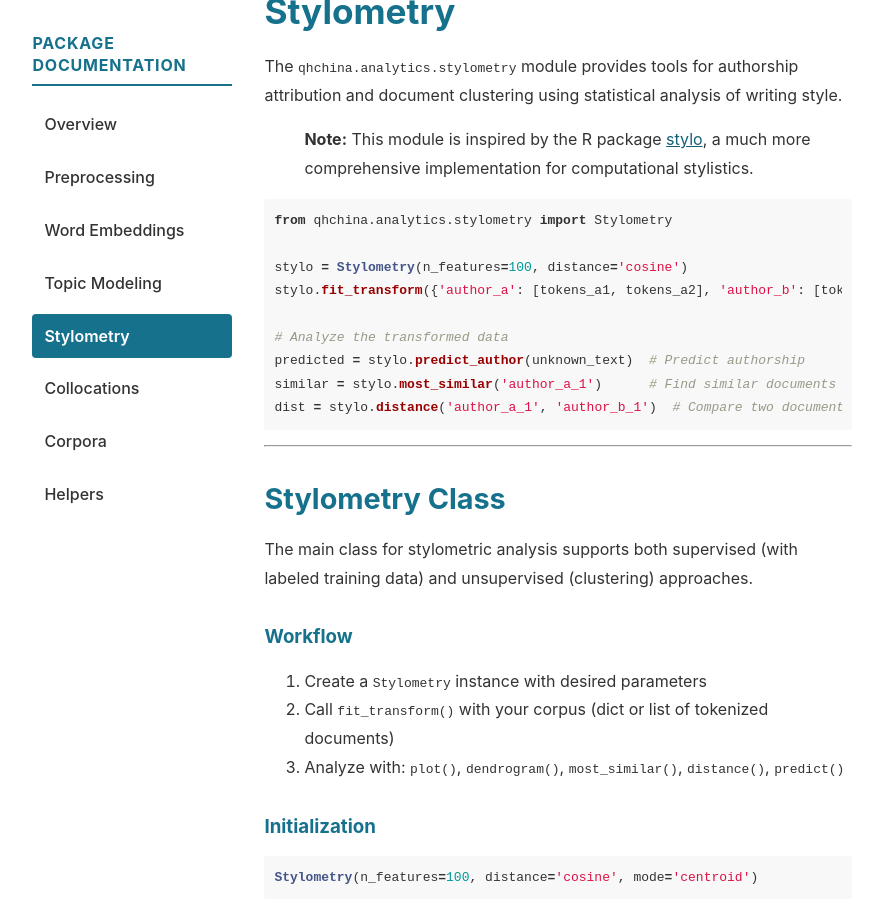
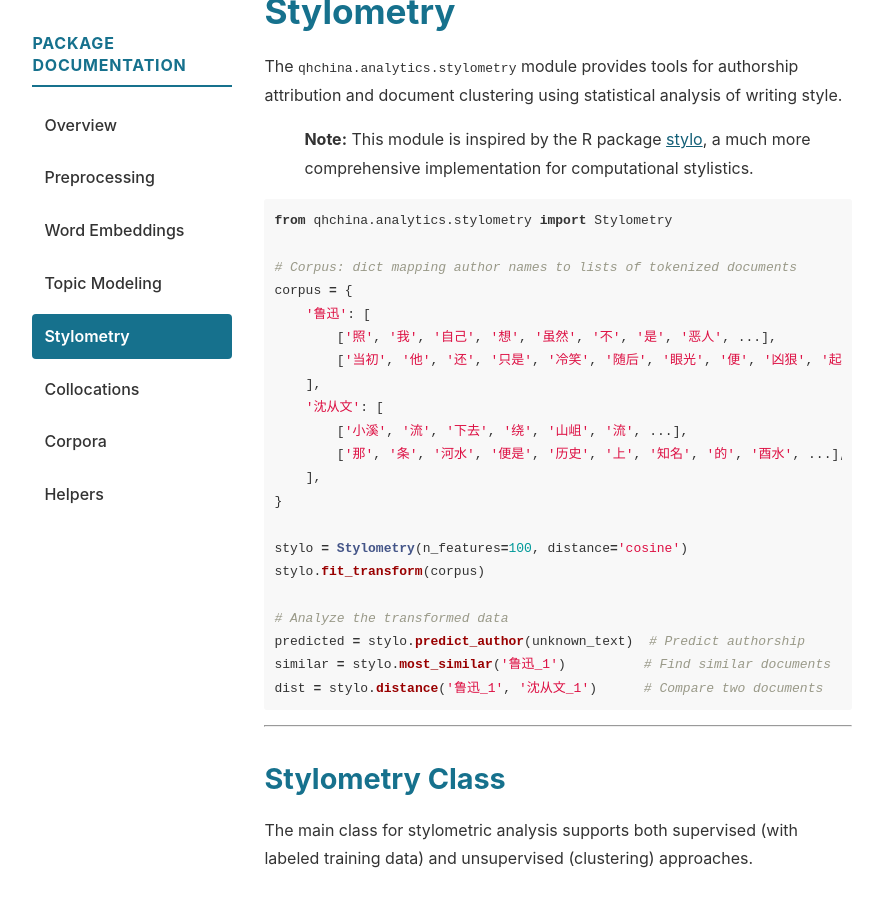
Before and after one commit to mcjkurz/qhchina, a Jekyll site: the page built from docs/pkg_docs/stylometry/index.md, in a window 1280 px wide and 900 px high, scrolled down 611 px. Shown: the whole window, without its empty margins (198-1081 px from the left). Built offline with Jekyll 4.4.1, drawn with Linux system fonts in a browser that asks for light colours.

Commit message:
stylometry refactored

````diff
--- a/docs/pkg_docs/stylometry/index.md
+++ b/docs/pkg_docs/stylometry/index.md
@@ -13,13 +13,25 @@ The `qhchina.analytics.stylometry` module provides tools for authorship attribut
 ```python
 from qhchina.analytics.stylometry import Stylometry
 
+# Corpus: dict mapping author names to lists of tokenized documents
+corpus = {
+    '鲁迅': [
+        ['照', '我', '自己', '想', '虽然', '不', '是', '恶人', ...],
+        ['当初', '他', '还', '只是', '冷笑', '随后', '眼光', '便', '凶狠', '起来', ...],
+    ],
+    '沈从文': [
+        ['小溪', '流', '下去', '绕', '山岨', '流', ...],
+        ['那', '条', '河水', '便是', '历史', '上', '知名', '的', '酉水', ...],
+    ],
+}
+
 stylo = Stylometry(n_features=100, distance='cosine')
-stylo.fit_transform({'author_a': [tokens_a1, tokens_a2], 'author_b': [tokens_b1, tokens_b2]})
+stylo.fit_transform(corpus)
 
 # Analyze the transformed data
 predicted = stylo.predict_author(unknown_text)  # Predict authorship
-similar = stylo.most_similar('author_a_1')      # Find similar documents
-dist = stylo.distance('author_a_1', 'author_b_1')  # Compare two documents
+similar = stylo.most_similar('鲁迅_1')          # Find similar documents
+dist = stylo.distance('鲁迅_1', '沈从文_1')      # Compare two documents
 ```
 
 ---
````
